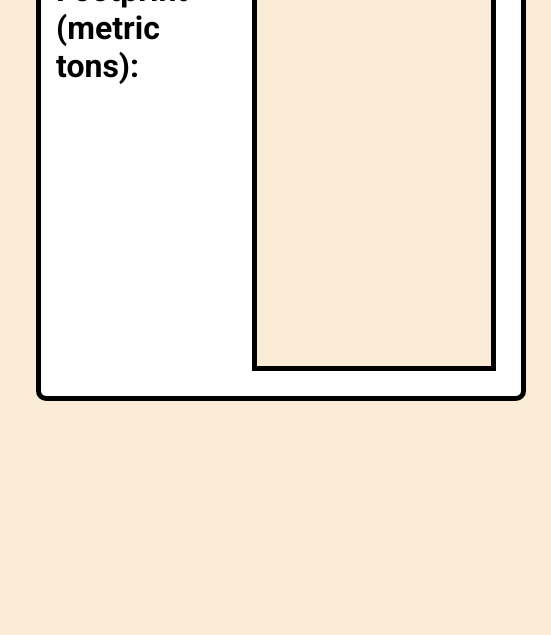
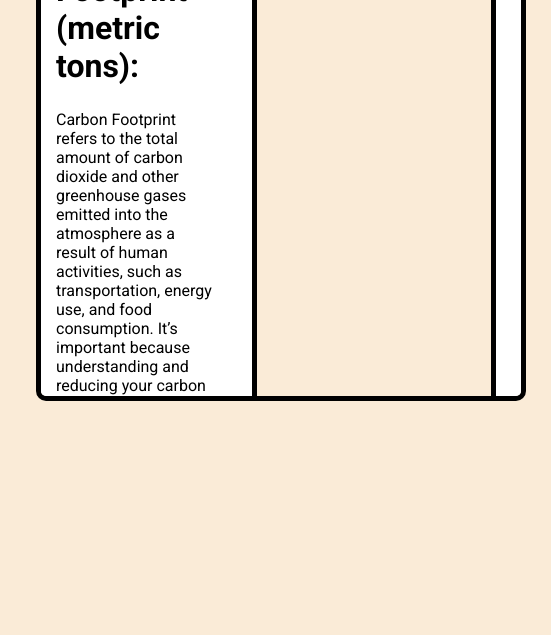
Before and after one commit to Pezerin/footprint-zero, a website built with webpack: page src/index.html in a window 1280 px wide. Shown: the part 312-947 px from the top of the page, 729-1280 px from the left. Built offline with nearby package versions, Linux system fonts and the light colour scheme.

Commit message:
Added section to describe carbon footprint and importance

```diff
--- a/src/index.html
+++ b/src/index.html
@@ -30,6 +30,15 @@
             <button type="submit" id="carbonButton">Submit</button>
           </form>
           <h1 id="currentFootprint">Carbon Footprint (metric tons):</h1>
+          <p id="about">
+            Carbon Footprint refers to the total amount of carbon dioxide and
+            other greenhouse gases emitted into the atmosphere as a result of
+            human activities, such as transportation, energy use, and food
+            consumption. It’s important because understanding and reducing your
+            carbon footprint helps combat climate change by minimizing
+            emissions. By tracking and reducing carbon footprints, you can make
+            more sustainable choices and contribute to a healthier planet.
+          </p>
         </div>
         <div id="tips">
           <h1>Tips:</h1>
--- a/src/styles.css
+++ b/src/styles.css
@@ -72,6 +72,11 @@
   margin-top: 15px;
 }
 
+#about {
+  margin-top: 25px;
+  background-color: white;
+}
+
 button {
   background-color: antiquewhite;
   border: none;
```
